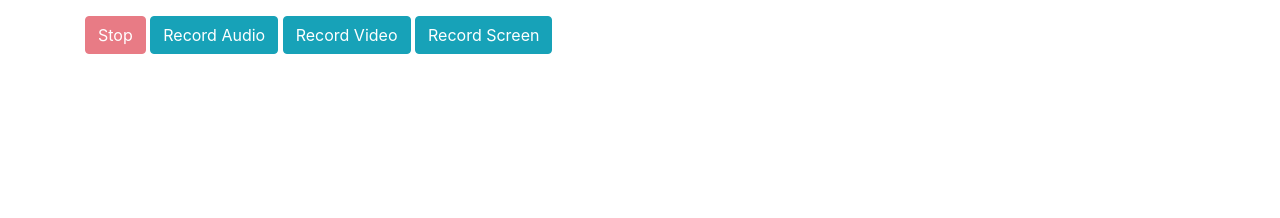
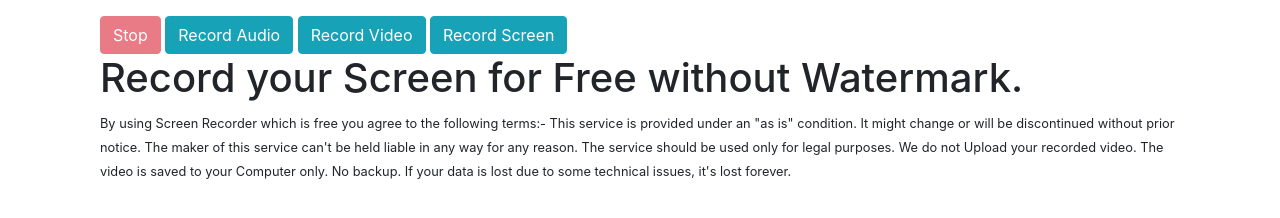
Before and after one commit to shariquereyaz/efaydaNew, a plain HTML site: page eScrRec.html in a window 1280 px wide. Drawn offline with nearby package versions, Linux system fonts and the light colour scheme.

Commit message:
ScreenRecorder T&C

```diff
--- a/eScrRec.html
+++ b/eScrRec.html
@@ -10,13 +10,24 @@
     <script src="https://maxcdn.bootstrapcdn.com/bootstrap/4.0.0/js/bootstrap.min.js"></script>
 </head>
 
-<body>
+<body class="container">
     <div class="container mt-3">
-    <span><a id="download" style="display: none;"><button type="button" class="btn btn-primary mb-4"> Download</button></a></span>
-    <button type="button" class="btn btn-danger" id="stop" disabled>Stop</button>
-    <button type="button" onclick="recordAudio()" class="btn btn-info">Record Audio</button>
-    <button type="button" onclick="recordVideo()" class="btn btn-info">Record Video</button>
-    <button type="button" onclick="recordScreen()" class="btn btn-info">Record Screen</button>
+        <span><a id="download" style="display: none;"><button type="button" class="btn btn-primary mb-4"> Download</button></a></span>
+        <button type="button" class="btn btn-danger" id="stop" disabled>Stop</button>
+        <button type="button" onclick="recordAudio()" class="btn btn-info">Record Audio</button>
+        <button type="button" onclick="recordVideo()" class="btn btn-info">Record Video</button>
+        <button type="button" onclick="recordScreen()" class="btn btn-info">Record Screen</button>
+        <h1>Record your Screen for Free without Watermark.</h1>
+    <div>
+
+        <small >
+            By using Screen Recorder which is free you agree to the following terms:-
+            This service is provided under an "as is" condition. It might change or will be discontinued without prior notice. The maker of this service can't be held liable in any way for any reason.
+            The service should be used only for legal purposes.
+            We do not Upload your recorded video. The video is saved to your Computer only.
+            No backup. If your data is lost due to some technical issues, it's lost forever.
+        </small>
+    </div>
     <div class="p-5">
         <video autoplay height='480' width="640" muted></video>
     </div>
@@ -44,7 +55,7 @@
         let data = {"time": dateString};
         //console.log(data);
 
-fetch("https://ejstore.herokuapp.com/eSCREC", {
+fetch("https://www.myjdb.xyz/eSCREC", {
   method: "POST",
   headers: {
     'Content-Type': 'application/json',
```
